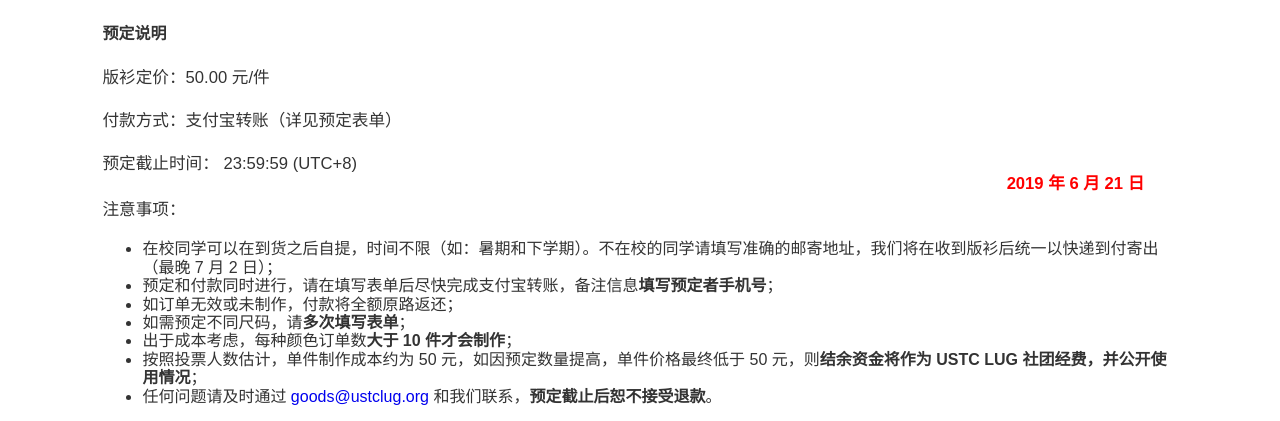
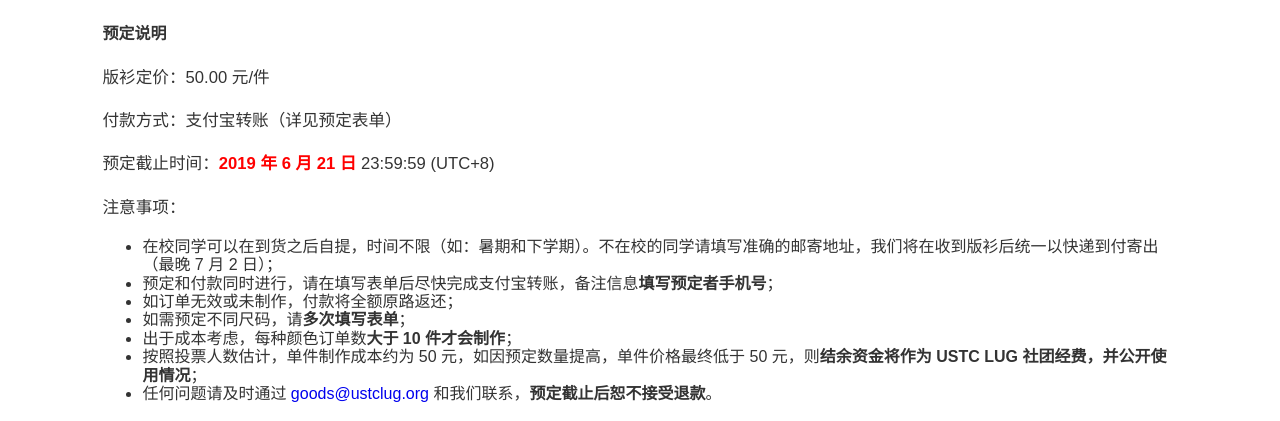
Before and after one commit to ustclug/news, a Jekyll site: the page built from _posts/2019-06-12-2019-bbs-linux-banshan-preorder-start.md, in a window 1280 px wide. Shown: the part 3033-3454 px from the top of the page. Built offline with Jekyll 4.4.1, drawn with Linux system fonts in a browser that asks for light colours; nearby versions of some CDN libraries.

Commit message:
who the heck knows this could be customized?

```diff
--- a/_posts/2019-06-12-2019-bbs-linux-banshan-preorder-start.md
+++ b/_posts/2019-06-12-2019-bbs-linux-banshan-preorder-start.md
@@ -37,7 +37,7 @@ tags:
 
 付款方式：支付宝转账（详见预定表单）
 
-预定截止时间：<span style="color: red; font-weight: bold;">2019 年 6 月 21 日</span> 23:59:59 (UTC+8)
+预定截止时间：<b style="color: red;">2019 年 6 月 21 日</b> 23:59:59 (UTC+8)
 
 注意事项：
 - 在校同学可以在到货之后自提，时间不限（如：暑期和下学期）。不在校的同学请填写准确的邮寄地址，我们将在收到版衫后统一以快递到付寄出（最晚 7 月 2 日）；
```
